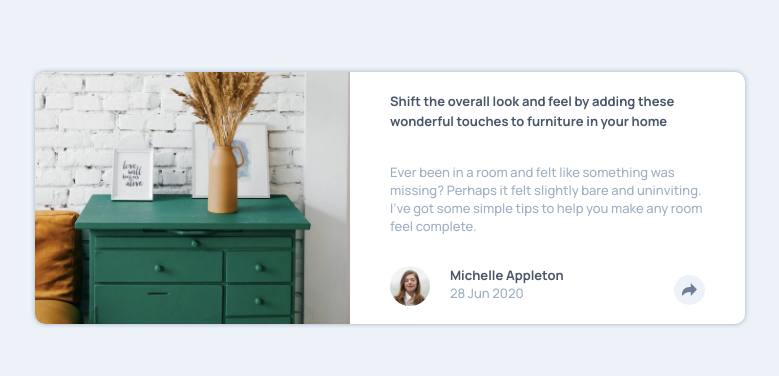
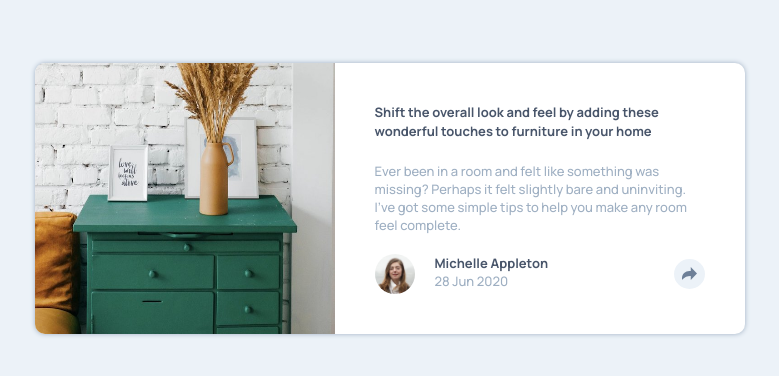
Before and after one commit to royeradames/article-preview-component-master, a React (Create React App) app: page / in a window 1280 px wide. Shown: the part 210-586 px from the top of the page, without its empty margins (250-1029 px from the left). Built offline with nearby package versions, Linux system fonts and the light colour scheme.

Commit message:
📦show sharing options on top of the share button

```diff
--- a/src/App.scss
+++ b/src/App.scss
@@ -46,13 +46,14 @@ $white: white;
 
     }
     &__title{
-        margin-top: 2rem;
+        margin: 0rem;
         line-height: 1.5;
         font-weight: bold;
         color: $dark-grayish-blue;
         grid-area: title;
     }
     &__message{
+        margin: 0rem;
         color: $grayish-blue;
         grid-area: message;
 
@@ -183,24 +184,23 @@ $white: white;
 @media (min-width: 710px){
     .article{
         // desktop layout
-        grid-template-columns: 1fr 4rem 1fr 4rem;
-        // grid-template-rows: 1fr max-content max-content max-content;
+        grid-template-columns: 1fr 4rem 1fr min-content 4rem;
+        grid-auto-rows: minmax(2rem, auto);
         grid-template-areas:
-            "header . title ."
-            "header . message ."
-            "header footer footer footer"
+            "header . . . ."
+            "header . title titile ."
+            "header . message message ."
+            "header . content button ."
+            "header . . . ."
+
         ;
         max-width: 71rem;
+        row-gap: 2rem;
 
-        // layout the footer overlay content
-        // display: grid;
-        // grid-template-columns: 4rem repeat(3, 1fr) 4rem;
-        // grid-template-areas:
-        //     " .  content content button . "
-        //     ;
-        // justify-content: start;
         &__heading-image{
             border-radius: 1rem 0 0 1rem;
+            justify-self: stretch;
+            align-self: stretch;
         }
         &__footer{
             &--share-actived{
@@ -208,10 +208,22 @@ $white: white;
             }
         }
         &__author{
-        &--share-actived{
-            z-index: 1;
+            &--share-actived{
+                z-index: 1;
+            }
         }
-    }
+        &__share-section{
+            background-color: $dark-grayish-blue;
+            padding: 0rem 1rem;
+            border-radius: 1rem;
+            position: relative;
+            &--active{
+                top: -5rem;
+                right: -21rem;
+                justify-content: space-around;
+                max-width: 20rem;
+            }
+        }
 
     }
 
--- a/src/App.tsx
+++ b/src/App.tsx
@@ -2,7 +2,6 @@ import React, { useState } from "react";
 import "./App.scss";
 import drawers from "./images/drawers.jpg";
 import authorImage from "./images/avatar-michelle.jpg";
-import shareIcon from "./images/icon-share.svg";
 import twitterIcon from "./images/icon-twitter.svg";
 import facebookIcon from "./images/icon-facebook.svg";
 import pinterestIcon from "./images/icon-pinterest.svg";
@@ -35,11 +34,6 @@ function App() {
             you make any room feel complete.
           </p>
 
-          <footer
-            className={`article__footer ${
-              isShare ? "article__footer--share-actived" : ""
-            }`}
-          >
           <div
             className={`article__share-section ${
               isShare ? "article__share-section--active" : ""
@@ -83,15 +77,12 @@ function App() {
           >
             <svg xmlns="http://www.w3.org/2000/svg" width="15" height="13">
               <path
-                  className={`${
-                    isShare ? "article__share-button--active" : ""
-                  }`}
+                className={`${isShare ? "article__share-button--active" : ""}`}
                 fill="#6E8098"
                 d="M15 6.495L8.766.014V3.88H7.441C3.33 3.88 0 7.039 0 10.936v2.049l.589-.612C2.59 10.294 5.422 9.11 8.39 9.11h.375v3.867L15 6.495z"
               />
             </svg>
           </button>
-          </footer>
         </article>
       </main>
     </>
```
Lines whose indentation alone changed are shown as unchanged.
